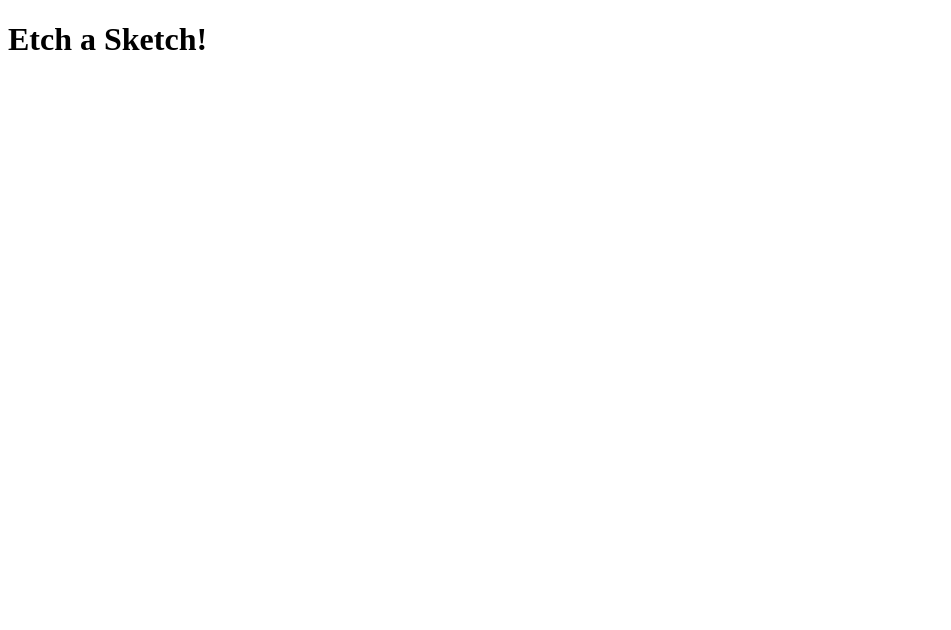
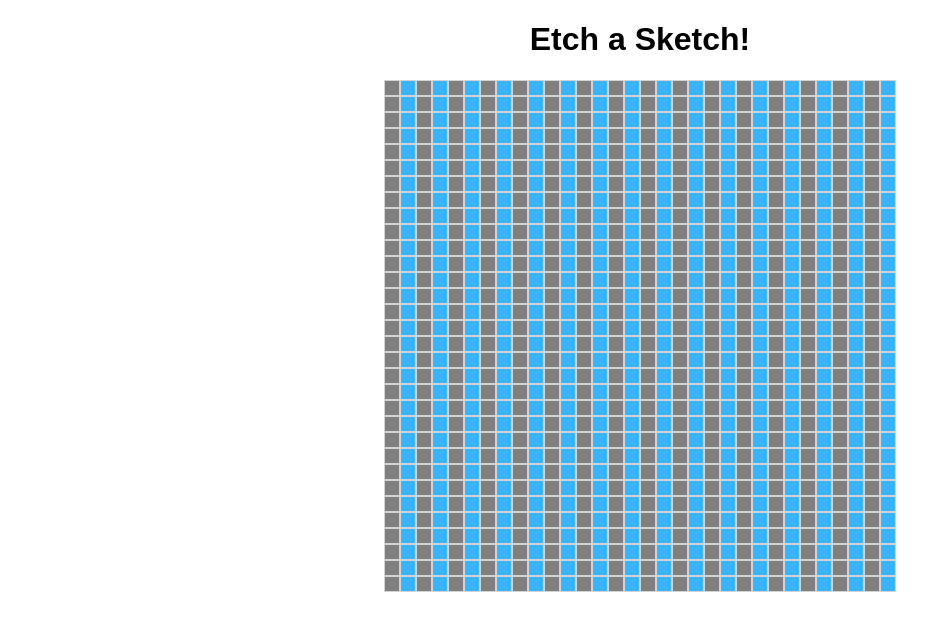
Before and after one commit to PetrusMaximus0/odin-etch-a-sketch, a plain HTML site: page index.html in a window 1280 px wide. Shown: the whole page, without its empty margins (0-951 px from the left). Drawn offline with Linux system fonts and the light colour scheme.

Commit message:
add functioning grid

```diff
--- a/index.html
+++ b/index.html
@@ -2,7 +2,7 @@
 <html lang ="en">
     <head>
         <meta charset = "utf-8">
-        <meta http-equiv="refresh" content ="1">
+        <!--<meta http-equiv="refresh" content ="1">-->
         <title> Etch a Sketch </title>
         <link rel="stylesheet" href="./styles.css"/>
         <script src ="./scripts.js" defer> </script>
@@ -10,7 +10,10 @@
     </head>
     <body>
         <h1> Etch a Sketch!</h1>
-        <div id="content"> </div>
+        <div id="container">
+            <div id="grid-container"> </div>
+        </div>
+
 
     </body>
 </html>
--- a/scripts.js
+++ b/scripts.js
@@ -0,0 +1,20 @@
+let cellNumber = 32;
+let cellSize = 0;//px
+const GridSize = 512;
+//BEGIN generate grid FUNCTION
+//container.appendChild(grid);
+//
+//generate grid
+
+if(cellNumber>128) cellNumber = 128;
+cellSize = GridSize / cellNumber;
+
+const gridContainer = document.getElementById("grid-container");
+gridContainer.style.gridTemplateColumns = `repeat(${cellNumber}, ${cellSize}px)`;
+gridContainer.style.gridAutoRows = `${cellSize}px`;
+
+for (let i = 0; i<cellNumber*cellNumber; i++){
+    const cell = document.createElement('div');
+    cell.classList.add('cell');
+    gridContainer.appendChild(cell);
+}
--- a/styles.css
+++ b/styles.css
@@ -0,0 +1,25 @@
+body{
+    font-family: 'Nunito Semibold', sans-serif;
+    text-align: center;
+}
+
+
+#grid-container {
+    display: grid;
+    margin:0 auto;
+}
+
+#grid-container div{
+    background: grey;
+    border: 1px solid lightgrey;
+
+}
+
+#grid-container div:nth-child(even){
+    background: rgba(0, 156, 247, 0.767);
+
+
+}
+#container {
+    display: flex;
+}
```
